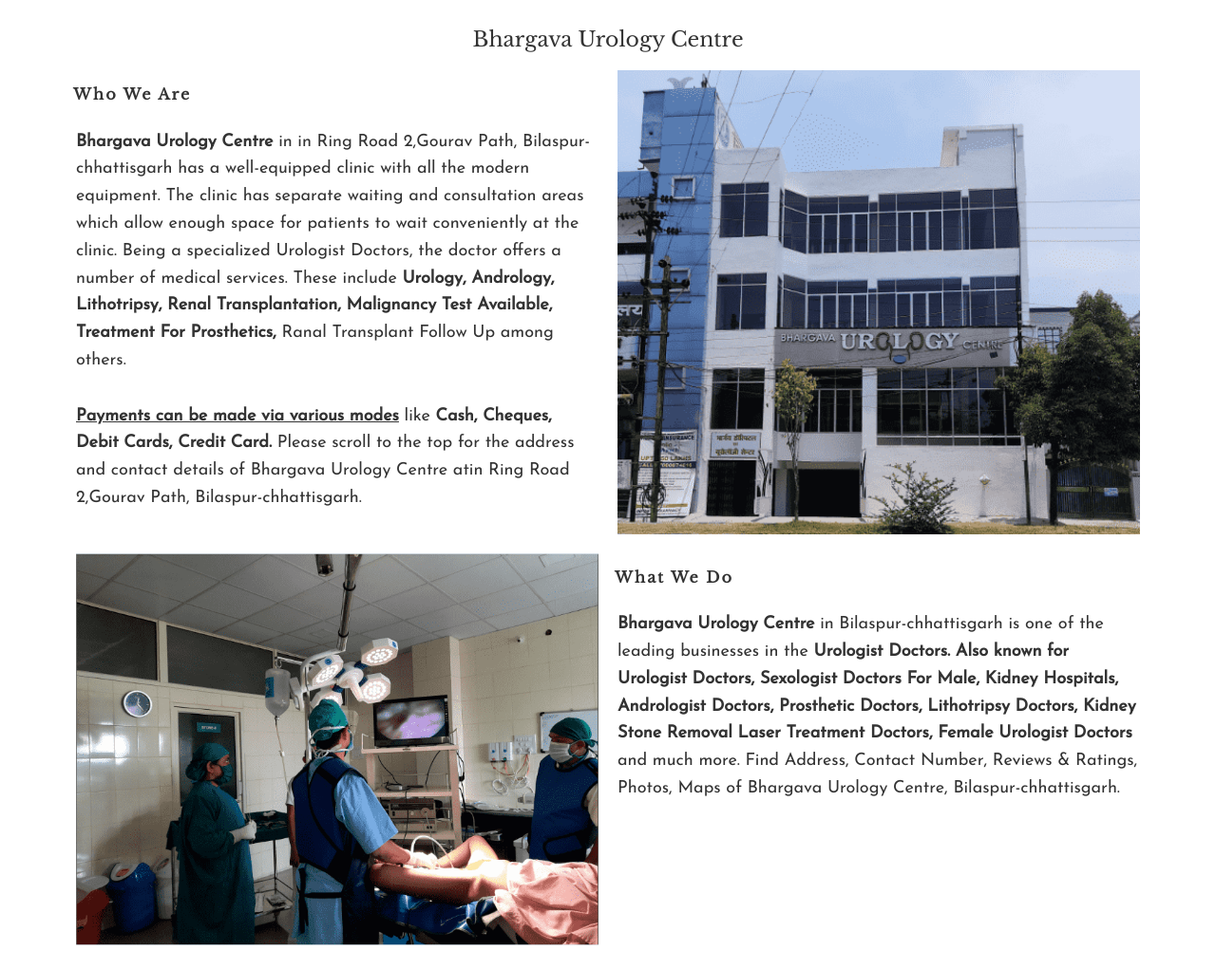
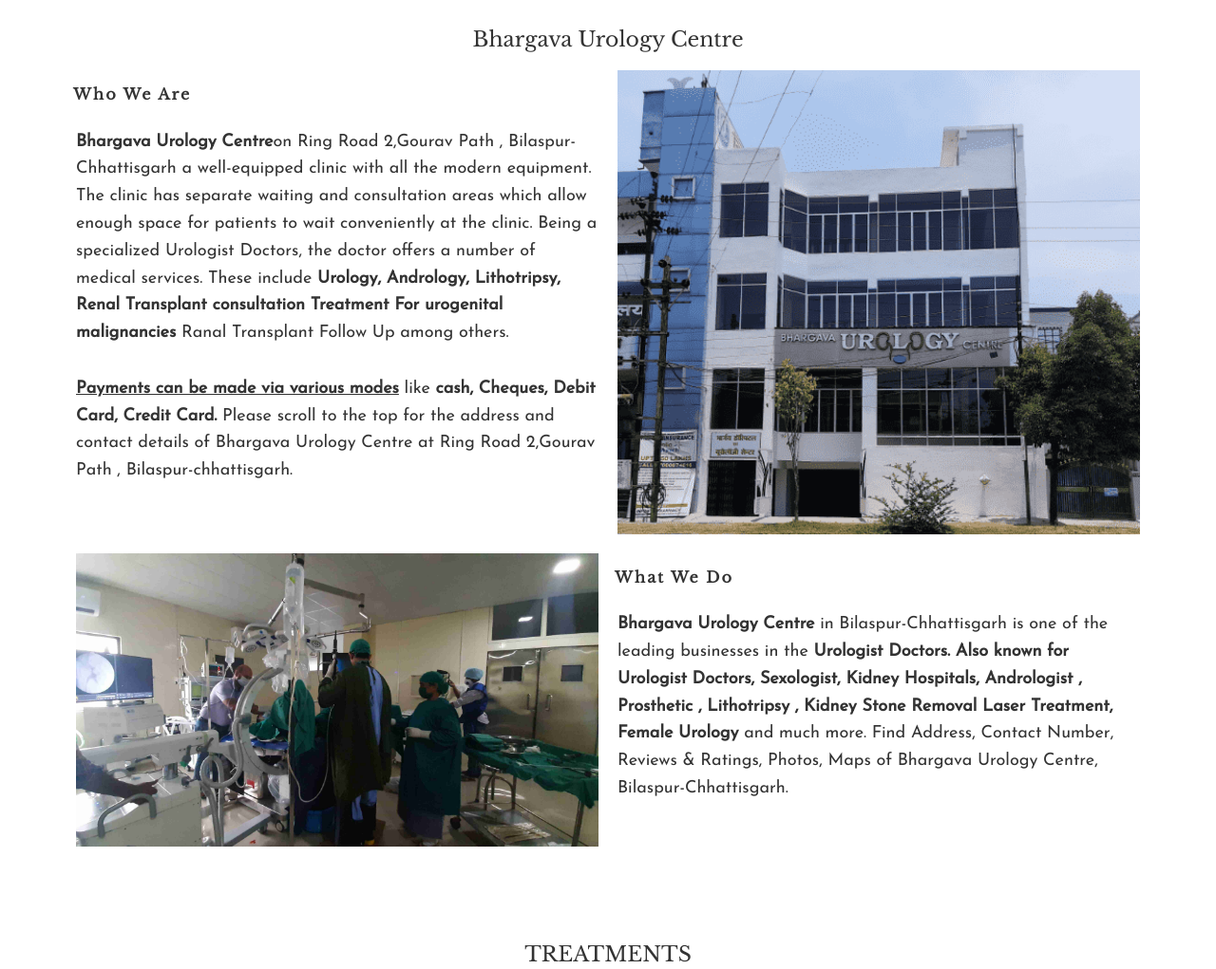
Before and after one commit to ayushman768/Bhargava-urology-Center-Bilapsur, a plain HTML site: page index.html in a window 1280 px wide. Shown: the part 780-1801 px from the top of the page at 95% size. Drawn offline with nearby package versions, Linux system fonts and the light colour scheme; files whose address does not match are found by name.

Commit message:
Update index.html

```diff
--- a/index.html
+++ b/index.html
@@ -171,12 +171,13 @@
                 <div class="text-position">
                     <div class="about-content">
                         <h2>Who We Are</h2>
-		        <p><b>Bhargava Urology Centre</b> in in Ring Road 2,Gourav Path, Bilaspur-chhattisgarh has a well-equipped clinic with all the modern equipment. The clinic has separate waiting and consultation areas which allow enough space for patients to wait
-		           conveniently at the clinic. Being a specialized Urologist Doctors, the doctor offers a number of medical services. These include <b>Urology, Andrology, Lithotripsy, Renal Transplantation, Malignancy Test Available, Treatment For
-			    Prosthetics,</b> Ranal Transplant Follow Up among others.</p>
+		       <p><b>Bhargava Urology Centre</b>on Ring Road 2,Gourav Path , Bilaspur-Chhattisgarh  a well-equipped clinic with all the modern equipment. The clinic has separate waiting and consultation areas which allow enough space for patients to wait
+                            conveniently at the clinic. Being a specialized Urologist Doctors, the doctor offers a number of medical services. These include <b>Urology, Andrology, Lithotripsy, Renal Transplant
+                            consultation Treatment For urogenital  malignancies
+                            </b> Ranal Transplant  Follow Up among others.</b>
 
-			    	<p><ins><b>Payments can be made via various modes</b></ins> like <b>Cash, Cheques, Debit Cards, Credit Card.</b> Please scroll
-                            to the top for the address and contact details of Bhargava Urology Centre atin Ring Road 2,Gourav Path, Bilaspur-chhattisgarh.</p>
+			    <p><ins><b>Payments can be made via various modes</b></ins> like <b>cash, Cheques, Debit Card, Credit Card.</b> Please scroll
+                            to the top for the address and contact details of Bhargava Urology Centre at Ring Road 2,Gourav Path , Bilaspur-chhattisgarh.</p>
                     </div>
                     <div class="urology-about-img">
                         <img src="img/urology-about-1.png" alt="" class="pad-10">
@@ -187,13 +188,13 @@
             <div class="col-flex">
                 <div class="text-position">
                     <div class="urology-about-img">
-                        <img src="img/urology-about-2.png" alt="" class="pad-10">
+                       <img src="img/bhargava-urology-galery-2.jpg" alt="" class="pad-10">
                     </div>
 
                     <div class="about-content">
                         <h2>What We Do</h2>
-                        <p><b>Bhargava Urology Centre</b> in Bilaspur-chhattisgarh is one of the leading businesses in the <b>Urologist Doctors. Also known for Urologist Doctors, Sexologist Doctors For Male, Kidney Hospitals, Andrologist Doctors, Prosthetic
-                            Doctors, Lithotripsy Doctors, Kidney Stone Removal Laser Treatment Doctors, Female Urologist Doctors</b> and much more. Find Address, Contact Number, Reviews & Ratings, Photos, Maps of Bhargava Urology Centre, Bilaspur-chhattisgarh.</p>
+                        <p><b>Bhargava Urology Centre</b> in Bilaspur-Chhattisgarh is one of the leading businesses in the <b>Urologist Doctors. Also known for Urologist Doctors, Sexologist, Kidney Hospitals, Andrologist , Prosthetic
+                            , Lithotripsy , Kidney Stone Removal Laser Treatment, Female Urology</b> and much more. Find Address, Contact Number, Reviews & Ratings, Photos, Maps of Bhargava Urology Centre, Bilaspur-Chhattisgarh.</p>
                     </div>
                 </div>
 
@@ -268,7 +269,7 @@
                     <div class="service-list text-center ">
                         <img src="img/pngwing.com.png" alt="">
                         <h2> <strong>Lithotripsy</strong></h2>
-                        <p>Lithotripsy is a procedure that uses shock waves to break up stones in the kidney and parts of the ureter (tube that carries urine from your kidneys to your bladder).</p>
+                        <p>Lithotripsy is a procedure that uses shock waves to break up stones in the kidney and parts of the Ureter (tube that carries urine from your kidneys to your bladder).</p>
                         <div>
                           <a href="#appointment" class="color-white btn">Get Appointment</a>
                         </div>
@@ -286,7 +287,7 @@
             </div>
         </div>
     </section>
-    <section id="gallery" class="section">
+   <section id="gallery" class="section">
         <div class="container">
             <div class="gallery-head text-center pad-10">
                 <h1>GALLERY</h1>
@@ -297,10 +298,10 @@
                         <img src="img/urology-about-2.png" alt="" class="img-responsive">
                     </div>
                     <div class="gallery-img">
-                        <img src="img/bhargava-urology-gallery.jpg" alt="" class="img-responsive">
+                        <img src="img/urology-rahul-bhargava.png" alt="" class="img-responsive">
                     </div>
                     <div class="gallery-img">
-                        <img src="img/bhargava-urology-galery-2.jpg" alt="" class="img-responsive">
+                        <img src="img/bhargava-urology-galery-2.png" alt="" class="img-responsive">
                     </div>
                 </div>
 
@@ -321,6 +322,9 @@
                     </div>
 
                 </div>
+
+            </div>
+
 
             </div>
         </div>
```
